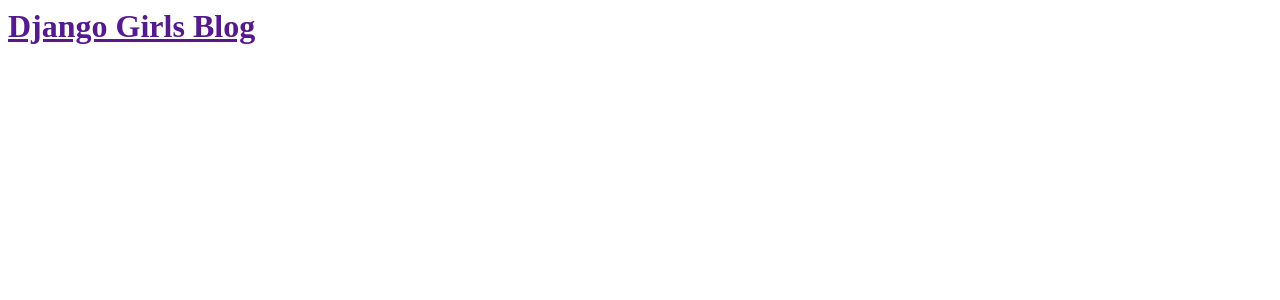
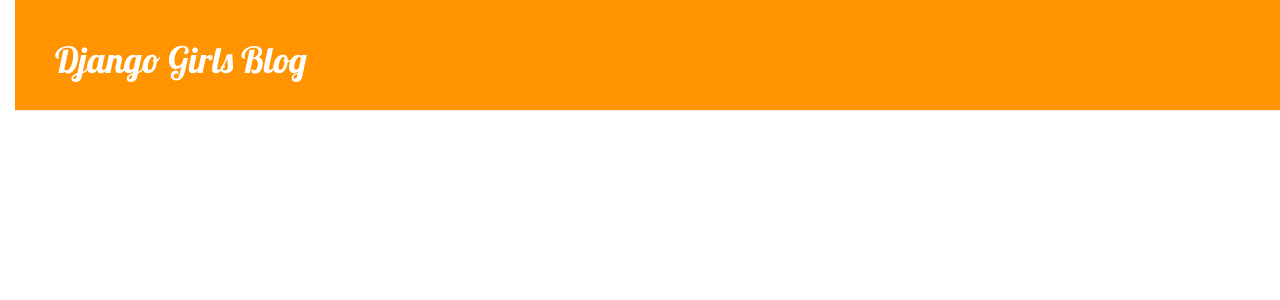
Before and after one commit to jvax/my-first-blog, a Django app: page / in a window 1280 px wide. Shown: the top 300 px of the page. Run offline with Django 3.2, Linux system fonts and the light colour scheme; data that the repository does not hold is empty; some libraries are stand-ins or nearby versions.

Commit message:
Added styling and base template.

```diff
--- /dev/null
+++ b/blog/static/css/blog.css
@@ -0,0 +1,57 @@
+body {
+    padding-left: 15px;
+}
+
+h1 a {
+    /*color: #fca205;*/
+    font-family: 'Lobster';
+}
+
+.page-header {
+    background-color: #ff9400;
+    margin-top: 0;
+    padding: 20px 20px 20px 40px;
+}
+
+.page-header h1,
+.page-header h1 a,
+.page_header h1 a:visited,
+.page_header h1 a:active {
+    color: #fff;
+}
+
+.content {
+    margin-left: 40px;
+}
+
+h1, h2, h3, h4 {
+    font-family: 'Lobster', cursive;
+}
+
+.date {
+    color: #828282;
+    font-size: 10pt;
+}
+
+.save {
+    float: right;
+}
+
+.post-form textarea, .post-form input {
+    width: 100%;
+}
+
+.top-menu, .top-menu:hover, .top-menu:visited {
+    color: #fff;
+    float: right;
+    font-size: 26pt;
+    margin-right: 20px;
+}
+
+.post {
+    margin-bottom: 70px;
+}
+
+.post h1 a, .post h1 a:visited {
+    color: #000;
+}
--- /dev/null
+++ b/blog/templates/blog/base.html
@@ -0,0 +1,32 @@
+{% load staticfiles %}
+
+<html>
+
+<head>
+    <title>Django Girls Blog</title>
+
+    <link rel="stylesheet" href="//maxcdn.bootstrapcdn.com/bootstrap/3.2.0/css/bootstrap.min.css">
+    <link rel="stylesheet" href="//maxcdn.bootstrapcdn.com/bootstrap/3.2.0/css/bootstrap-theme.min.css">
+    <link href="//fonts.googleapis.com/css?family=Lobster&subset=latin,latin-ext" rel="stylesheet" type="text/css">
+
+    <link rel="stylesheet" href="{% static 'css/blog.css' %}">
+
+</head>
+
+<body>
+    <div class="page-header">
+        <h1><a href="">Django Girls Blog</a></h1>
+    </div>
+
+    <div class="content container">
+        <div class="row">
+            <div class="col-md-8">
+                {% block content %}
+                {% endblock %}
+            </div>
+        </div>
+    </div>
+
+</body>
+
+</html>
```
Also changed, not shown: blog/templates/blog/post_list.html (+12 -18 lines).
